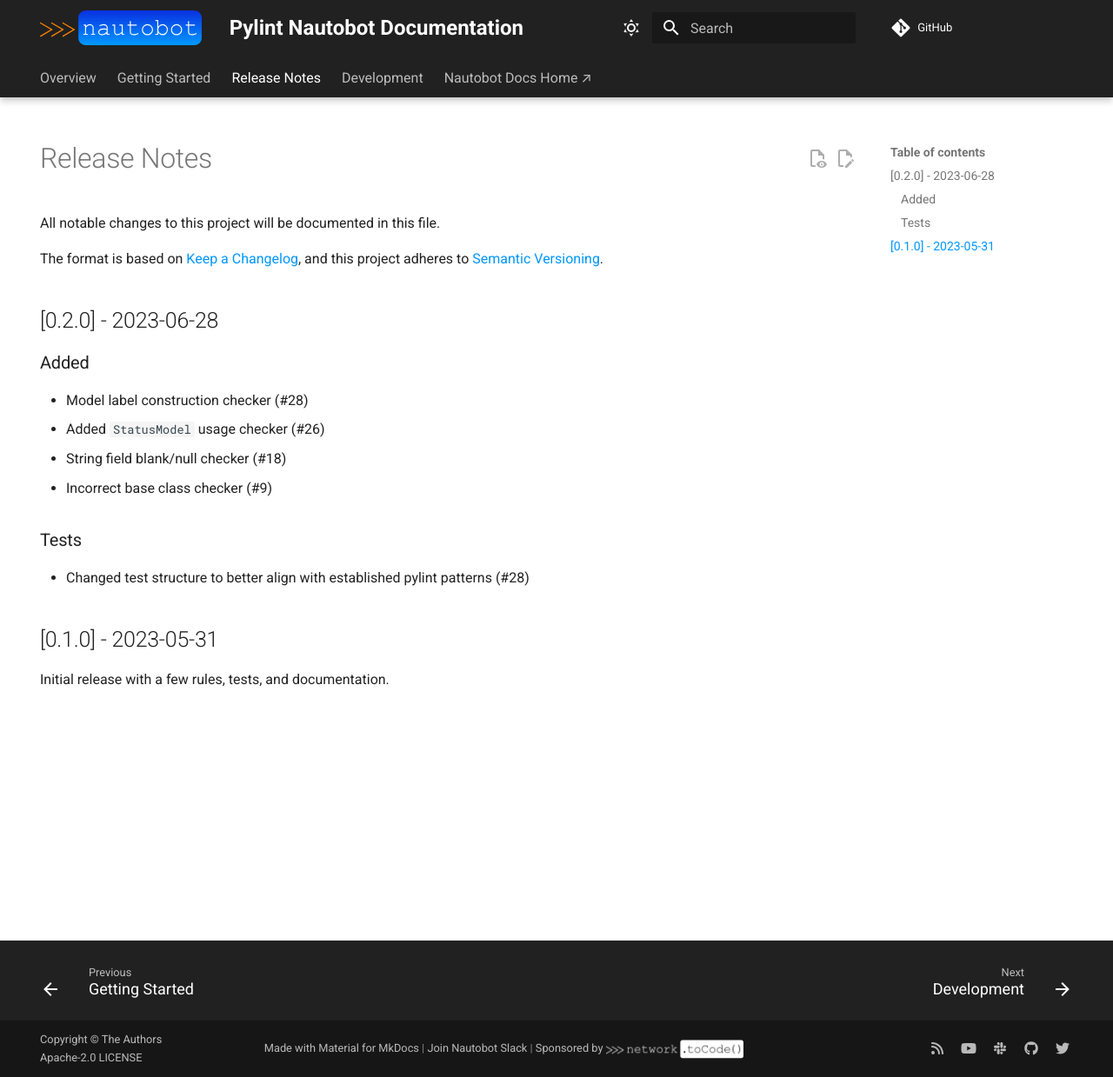
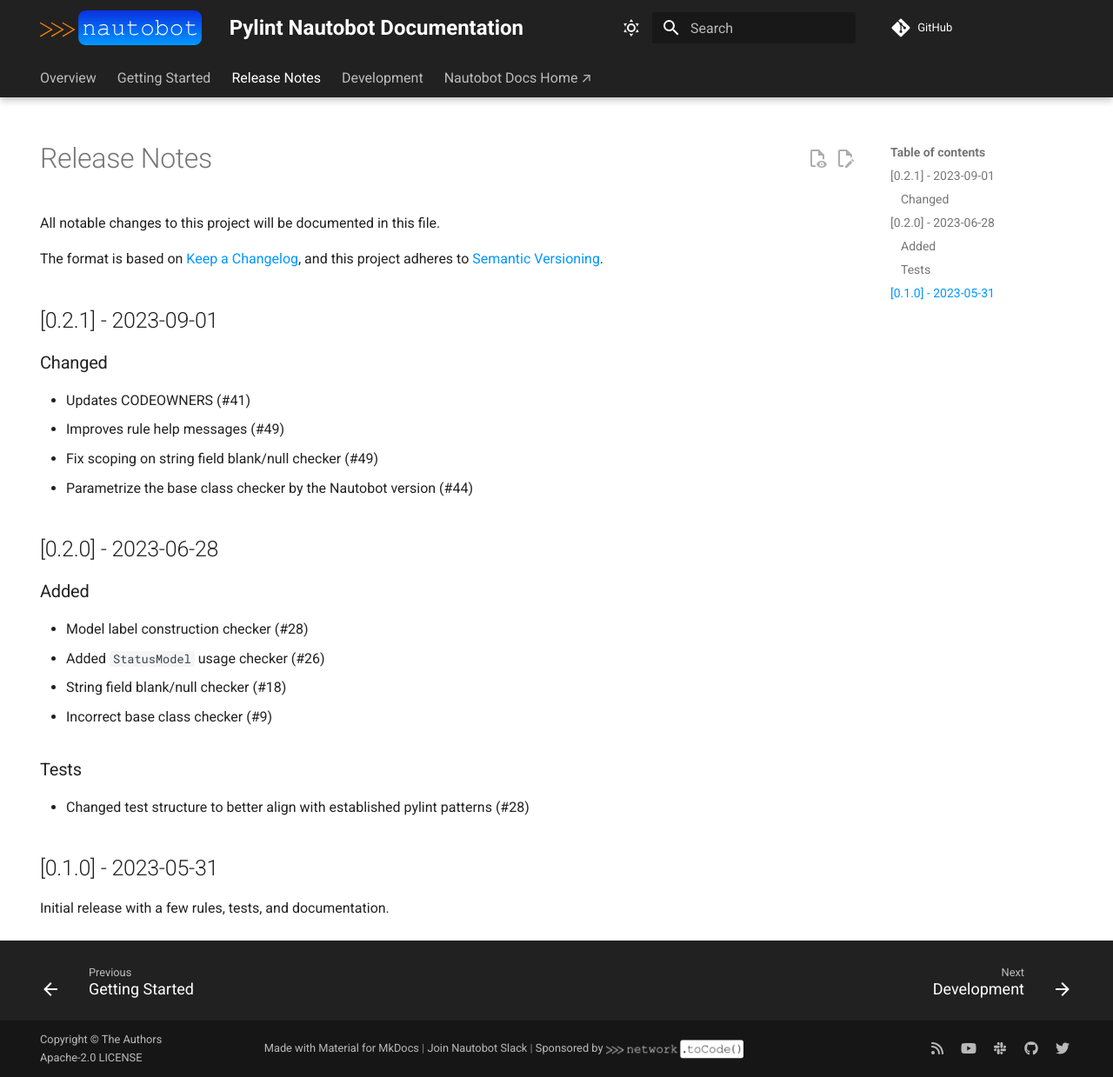
Before and after one commit to nautobot/pylint-nautobot, an MkDocs documentation site: the page built from docs/release_notes.md, in a window 1280 px wide and 1239 px high. Shown: the whole window at 87% size. Built offline with MkDocs 1.6.1 and Material for MkDocs 9.7.7, drawn with Linux system fonts in a browser that asks for light colours; comment, search, counter and statistics services are not loaded.

Commit message:
prepares release 0.2.1

```diff
--- a/docs/release_notes.md
+++ b/docs/release_notes.md
@@ -9,6 +9,15 @@ All notable changes to this project will be documented in this file.
 
 The format is based on [Keep a Changelog](https://keepachangelog.com/en/1.0.0/),
 and this project adheres to [Semantic Versioning](https://semver.org/spec/v2.0.0.html).
+
+## [0.2.1] - 2023-09-01
+
+### Changed
+
+- Updates CODEOWNERS (#41)
+- Improves rule help messages (#49)
+- Fix scoping on string field blank/null checker (#49)
+- Parametrize the base class checker by the Nautobot version (#44)
 
 ## [0.2.0] - 2023-06-28
 
--- a/pyproject.toml
+++ b/pyproject.toml
@@ -1,6 +1,6 @@
 [tool.poetry]
 name = "pylint-nautobot"
-version = "0.2.0"
+version = "0.2.1"
 description = "Custom Pylint Rules for Nautobot"
 authors = ["Cristian Sirbu <cristian.sirbu@networktocode.com>", "Leo Kirchner <leo.kirchner@networktocode.com>"]
 readme = "README.md"
```
